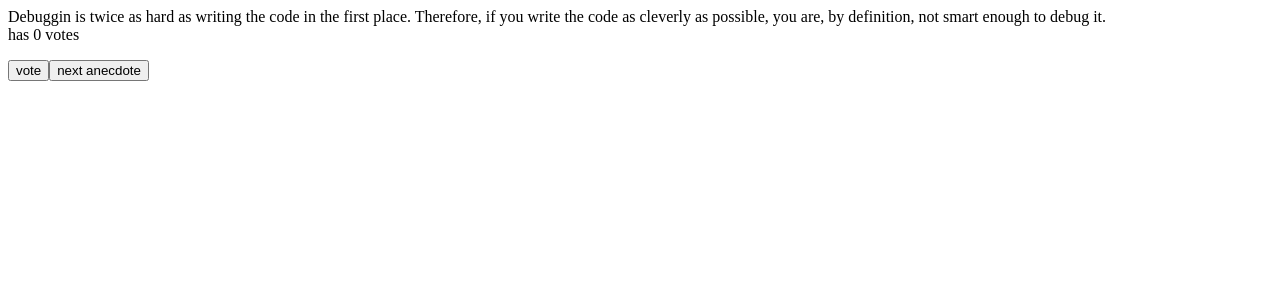
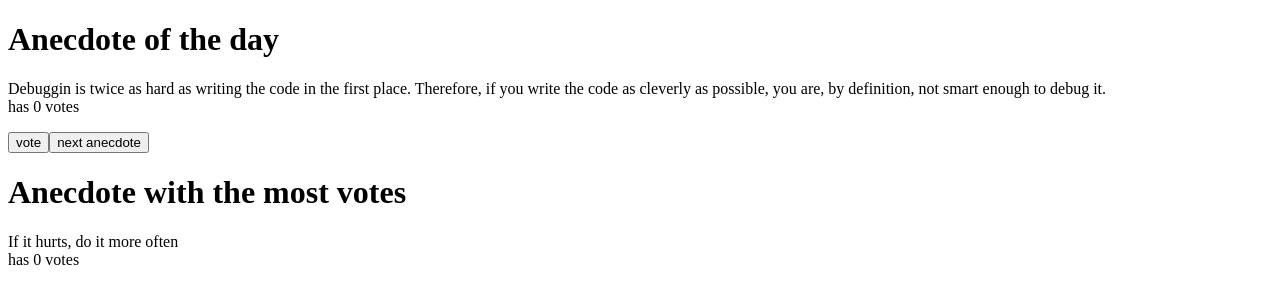
Before and after one commit to litaoz/fullstackopen, a React (Create React App) app in the folder part1/anecdotes/: page / in a window 1280 px wide. Shown: the top 304 px of the page. Built offline with nearby package versions, Linux system fonts and the light colour scheme.

Commit message:
1.14 anecdotes most votes

```diff
--- a/part1/anecdotes/src/App.js
+++ b/part1/anecdotes/src/App.js
@@ -3,6 +3,26 @@ import React, {useState} from 'react'
 const randomInt = (num) => {
   // Returns a int from [0, num)
   return Math.floor(Math.random() * num)
+}
+
+const maxIndex = (arr) => {
+  // Returns the first index of the max value
+  const maxValue = Math.max(...arr)
+  return arr.indexOf(maxValue)
+}
+
+const Anecdote = (props) => {
+  const {anecdotes, points, selected} = props
+  return (
+    <div>
+      <div>
+        {anecdotes[selected]}
+      </div>
+      <div>
+        has {points[selected]} votes
+      </div>
+    </div>
+  )
 }
 
 const App = () => {
@@ -18,6 +38,7 @@ const App = () => {
   const [selected, setSelected] = useState(randomInt(anecdotes.length))
   const [points, setPoints] = useState(new Array(anecdotes.length).fill(0))
   const copy = [...points]
+  const maxVotesIndex = maxIndex(points)
 
   const vote = (selected) => {
     copy[selected] += 1
@@ -25,17 +46,20 @@ const App = () => {
   }
 
   return (
-    <div>
-      <div>
-        {anecdotes[selected]}
+    <div className='app'>
+      <div className='anecdote-of-day'>
+        <h1>Anecdote of the day</h1>
+        <Anecdote anecdotes={anecdotes} points={points} selected={selected}/>
+        <p>
+          <button onClick={() => {vote(selected)}}>vote</button>
+          <button onClick={() => {setSelected(randomInt(anecdotes.length))}}>next anecdote</button>
+        </p>
       </div>
-      <div>
-        has {points[selected]} votes
+
+      <div className='highest-vote'>
+        <h1>Anecdote with the most votes</h1>
+        <Anecdote anecdotes={anecdotes} points={points} selected={maxVotesIndex}/>
       </div>
-      <p>
-        <button onClick={() => {vote(selected)}}>vote</button>
-        <button onClick={() => {setSelected(randomInt(anecdotes.length))}}>next anecdote</button>
-      </p>
     </div>
   );
 }
```
